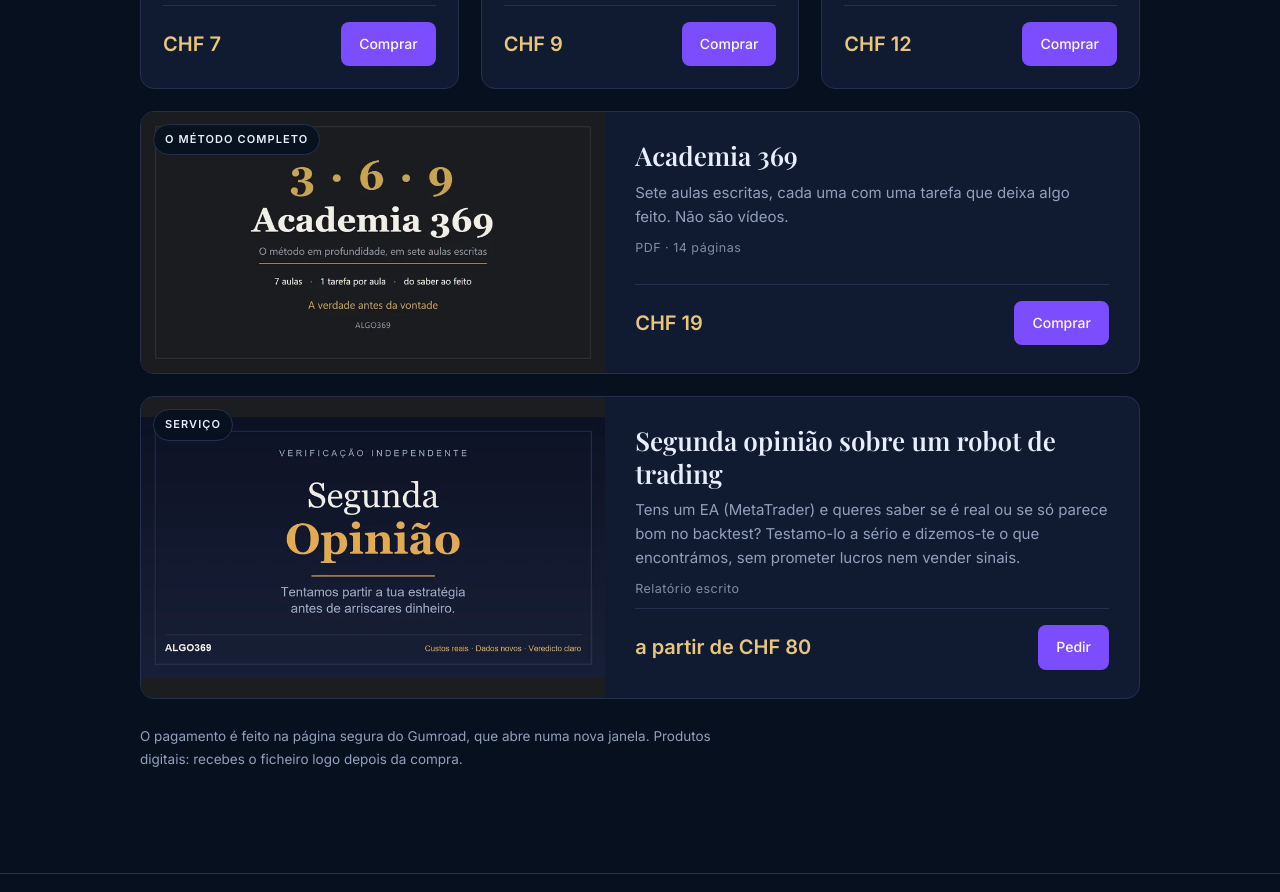
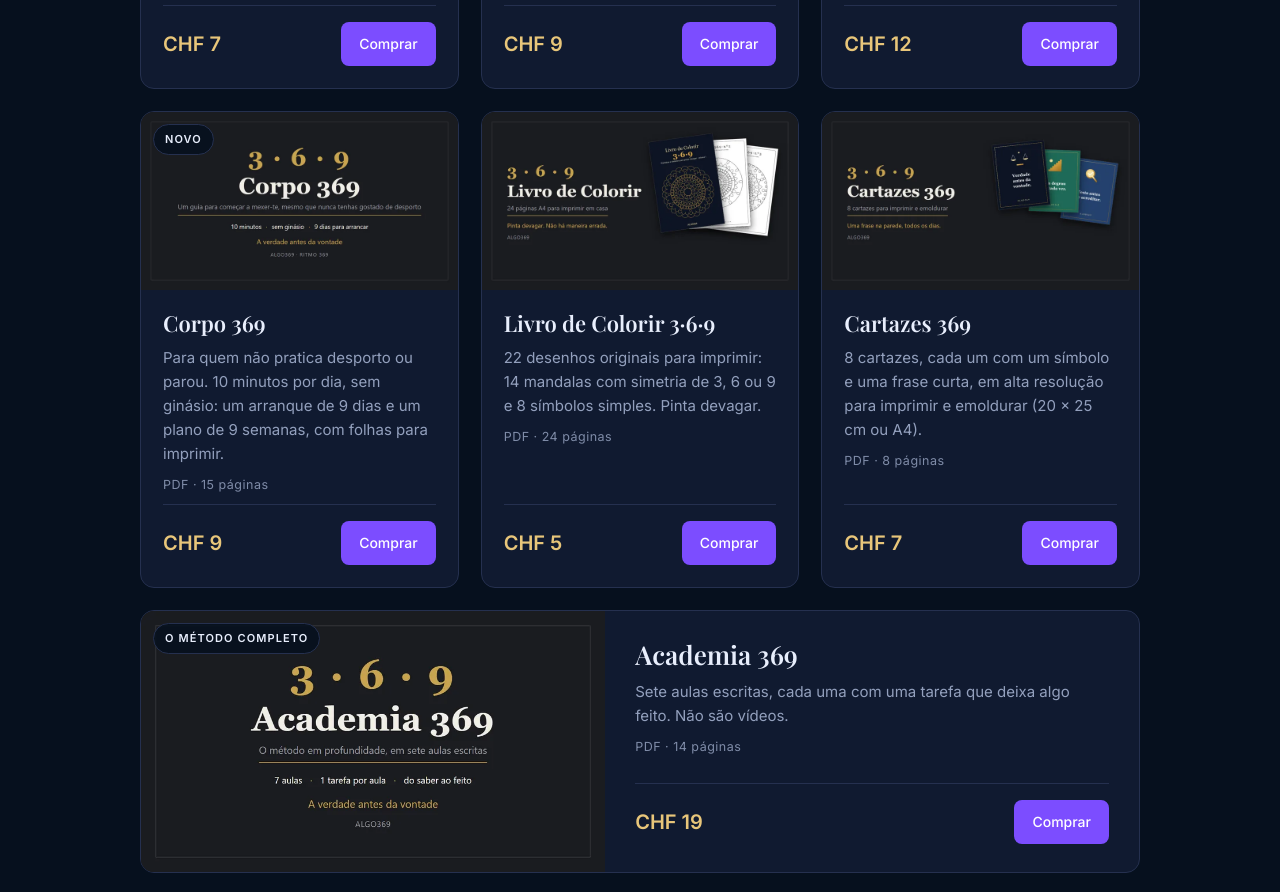
Before and after one commit to empresa369/algo369.com, a plain HTML site: page index.html in a window 1280 px wide. Shown: the part 1961-2853 px from the top of the page. Drawn offline with nearby package versions, Linux system fonts and the light colour scheme; a web font is replaced by a local one.

Commit message:
loja: Corpo 369, Livro de Colorir e Cartazes (PT) e Körper 369 (DE) à venda
Botões ligados aos produtos publicados no Gumroad (algo369) a 19/11.
DE: a lista de garantias deixa de ficar tapada pelo último cartão.

Co-Authored-By: Claude Opus 5.5 <noreply@anthropic.com>

```diff
--- a/index.html
+++ b/index.html
@@ -271,6 +271,33 @@ footer .linhas + .linhas{margin-top:-8px}
         <div class="rodape"><span class="preco">CHF 12</span><a class="botao pequeno" href="https://algo369.gumroad.com/l/diario369" rel="noopener">Comprar</a></div>
       </div>
     </article>
+    <article class="produto">
+      <div class="capa"><img src="img/capas/corpo.webp" alt="Capa do Corpo 369" width="800" height="450" loading="lazy"><span class="etiqueta">Novo</span></div>
+      <div class="corpo">
+        <h3>Corpo 369</h3>
+        <p>Para quem não pratica desporto ou parou. 10 minutos por dia, sem ginásio: um arranque de 9 dias e um plano de 9 semanas, com folhas para imprimir.</p>
+        <span class="formato">PDF · 15 páginas</span>
+        <div class="rodape"><span class="preco">CHF 9</span><a class="botao pequeno" href="https://algo369.gumroad.com/l/corpo369" rel="noopener">Comprar</a></div>
+      </div>
+    </article>
+    <article class="produto">
+      <div class="capa"><img src="img/capas/colorir.webp" alt="Capa do Livro de Colorir 3·6·9" width="800" height="450" loading="lazy"></div>
+      <div class="corpo">
+        <h3>Livro de Colorir 3·6·9</h3>
+        <p>22 desenhos originais para imprimir: 14 mandalas com simetria de 3, 6 ou 9 e 8 símbolos simples. Pinta devagar.</p>
+        <span class="formato">PDF · 24 páginas</span>
+        <div class="rodape"><span class="preco">CHF 5</span><a class="botao pequeno" href="https://algo369.gumroad.com/l/colorir369" rel="noopener">Comprar</a></div>
+      </div>
+    </article>
+    <article class="produto">
+      <div class="capa"><img src="img/capas/cartazes.webp" alt="Capa dos Cartazes 369" width="800" height="450" loading="lazy"></div>
+      <div class="corpo">
+        <h3>Cartazes 369</h3>
+        <p>8 cartazes, cada um com um símbolo e uma frase curta, em alta resolução para imprimir e emoldurar (20 × 25 cm ou A4).</p>
+        <span class="formato">PDF · 8 páginas</span>
+        <div class="rodape"><span class="preco">CHF 7</span><a class="botao pequeno" href="https://algo369.gumroad.com/l/cartazes369" rel="noopener">Comprar</a></div>
+      </div>
+    </article>
     <article class="produto largo">
       <div class="capa"><img src="img/capas/academia.webp" alt="Capa da Academia 369" width="800" height="450" loading="lazy"><span class="etiqueta">O método completo</span></div>
       <div class="corpo">
```
Also changed, not shown: de/index.html (+10 -1 lines), img/capas/cartazes.webp (added), img/capas/colorir.webp (added), img/capas/corpo.webp (added), img/capas/koerper-de.webp (added).
